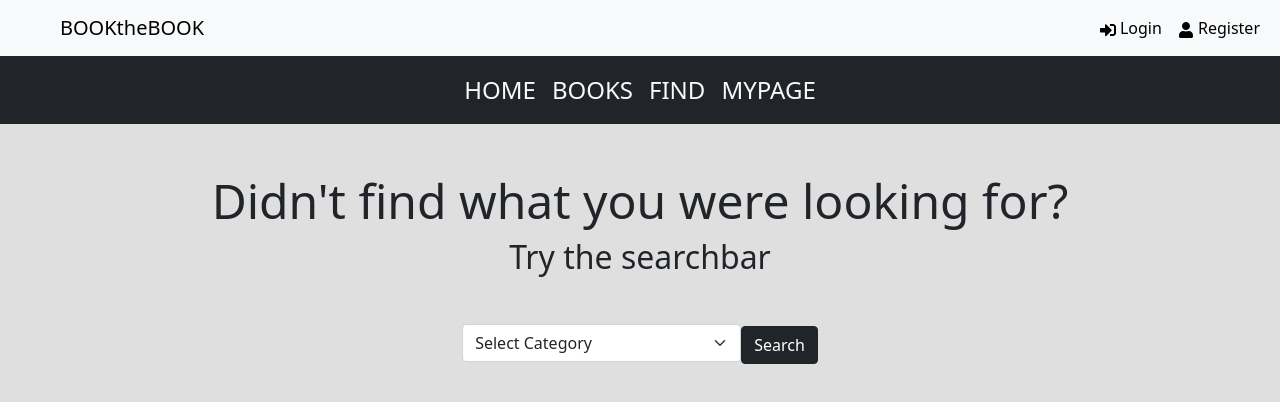
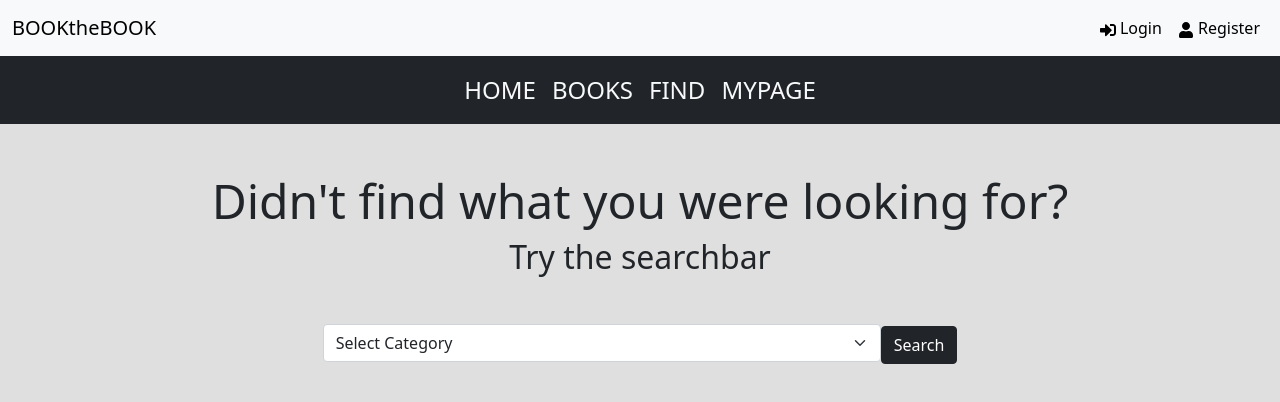
Before and after one commit to CipherKill/BOOKtheBOOK-MERN, a React (Create React App) app in the folder frontend/: page /category in a window 1280 px wide. Shown: the top 402 px of the page. Built offline with nearby package versions, Linux system fonts and the light colour scheme.

Commit message:
fixed some RWD related issues

```diff
--- a/frontend/src/components/Header.jsx
+++ b/frontend/src/components/Header.jsx
@@ -18,7 +18,7 @@ function Header() {
   return (
         <Navbar bg='light' variant='light'>
             <Container fluid>
-                <Navbar.Brand><Link to='/'className='router-link text-black hovermode1 ms-5'>BOOKtheBOOK</Link></Navbar.Brand>
+                <Navbar.Brand><Link to='/'className='router-link text-black hovermode1'>BOOKtheBOOK</Link></Navbar.Brand>
                 <Nav className='ms-auto'>
                     {user?(
                         <Nav.Link className='logout-btn text-white me-5' onClick={onLogout}><FaSignOutAlt/> Logout</Nav.Link>
--- a/frontend/src/pages/SearchBook.jsx
+++ b/frontend/src/pages/SearchBook.jsx
@@ -34,7 +34,7 @@ function SearchBook() {
             <h1 className='display-5 text-center'>Didn't find what you were looking for?</h1>
             <h2 className='text-center mb-5'>Try the searchbar</h2>
             <Form className='text-center' onSubmit={handleSubmit}>
-            <Form.Select aria-label="category_select" className='w-25 d-inline' onChange={handleSelect}>
+            <Form.Select aria-label="category_select" className='w-50 d-inline' onChange={handleSelect}>
                 <option>Select Category</option>
                 <option value="Horror">Horror</option>
                 <option value="Romance">Romance</option>
```
